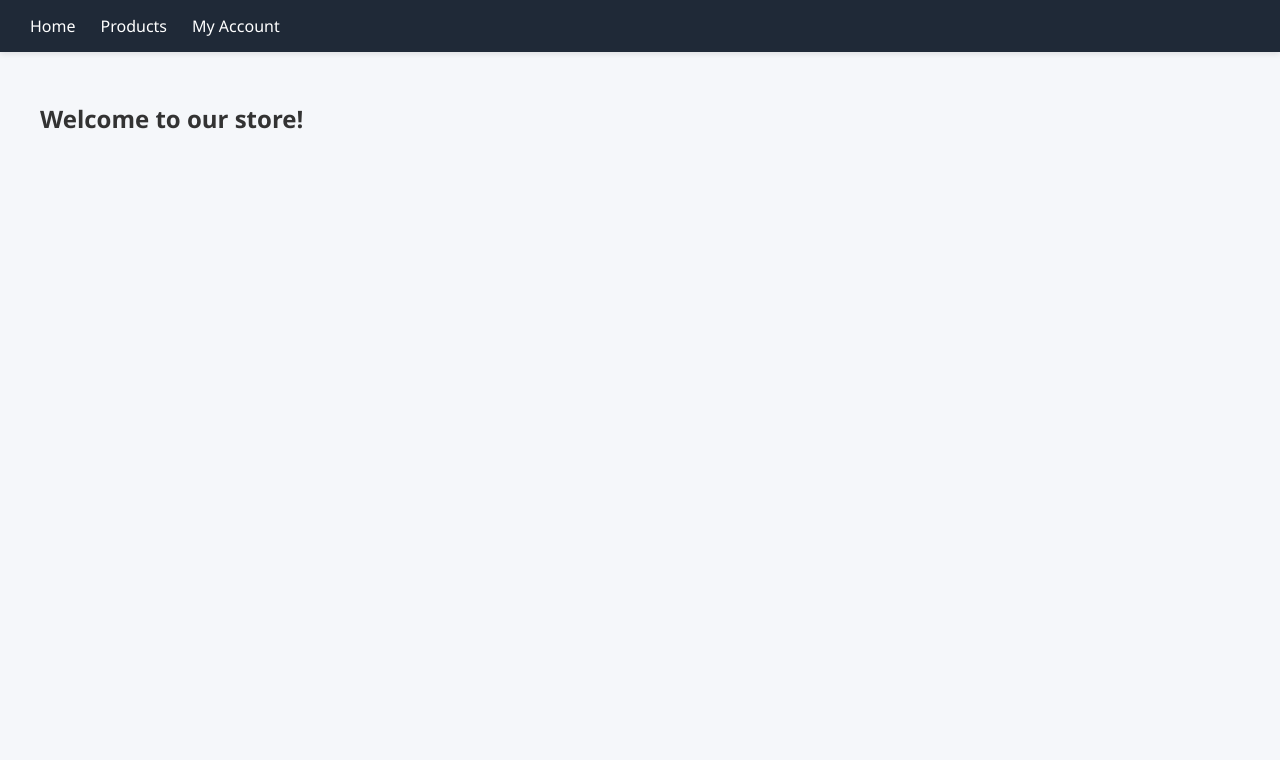
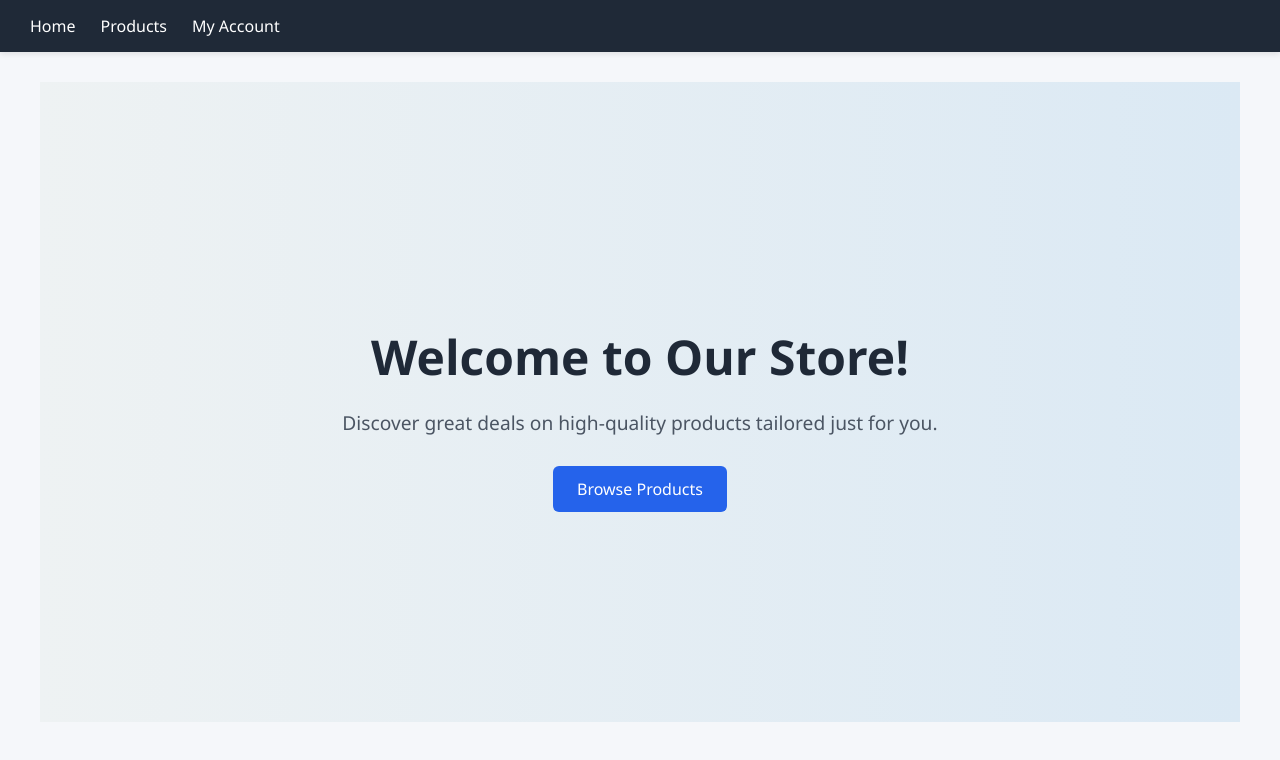
Before and after one commit to Tin0709/Full-Stack-W5, a React (Create React App) app: page / in a window 1280 px wide. Shown: the top 760 px of the page. Built offline with nearby package versions, Linux system fonts and the light colour scheme.

Commit message:
better UI for Home page

```diff
--- /dev/null
+++ b/src/pages/Home.css
@@ -0,0 +1,39 @@
+.home-hero {
+  display: flex;
+  justify-content: center;
+  align-items: center;
+  height: 80vh;
+  background: linear-gradient(to right, #eef2f3, #dbe9f4);
+  text-align: center;
+}
+
+.home-content {
+  max-width: 600px;
+}
+
+.home-content h1 {
+  font-size: 3rem;
+  margin-bottom: 20px;
+  color: #1f2937;
+}
+
+.home-content p {
+  font-size: 1.2rem;
+  margin-bottom: 30px;
+  color: #4b5563;
+}
+
+.home-btn {
+  display: inline-block;
+  padding: 12px 24px;
+  background-color: #2563eb;
+  color: white;
+  border-radius: 6px;
+  font-size: 1rem;
+  text-decoration: none;
+  transition: background-color 0.2s ease;
+}
+
+.home-btn:hover {
+  background-color: #1d4ed8;
+}
--- a/src/pages/Home.js
+++ b/src/pages/Home.js
@@ -1,3 +1,19 @@
+import React from "react";
+import { Link } from "react-router-dom";
+import "./Home.css";
+
 export default function Home() {
-  return <h2>Welcome to our store!</h2>;
+  return (
+    <div className="home-hero">
+      <div className="home-content">
+        <h1>Welcome to Our Store!</h1>
+        <p>
+          Discover great deals on high-quality products tailored just for you.
+        </p>
+        <Link to="/products" className="home-btn">
+          Browse Products
+        </Link>
+      </div>
+    </div>
+  );
 }
```
